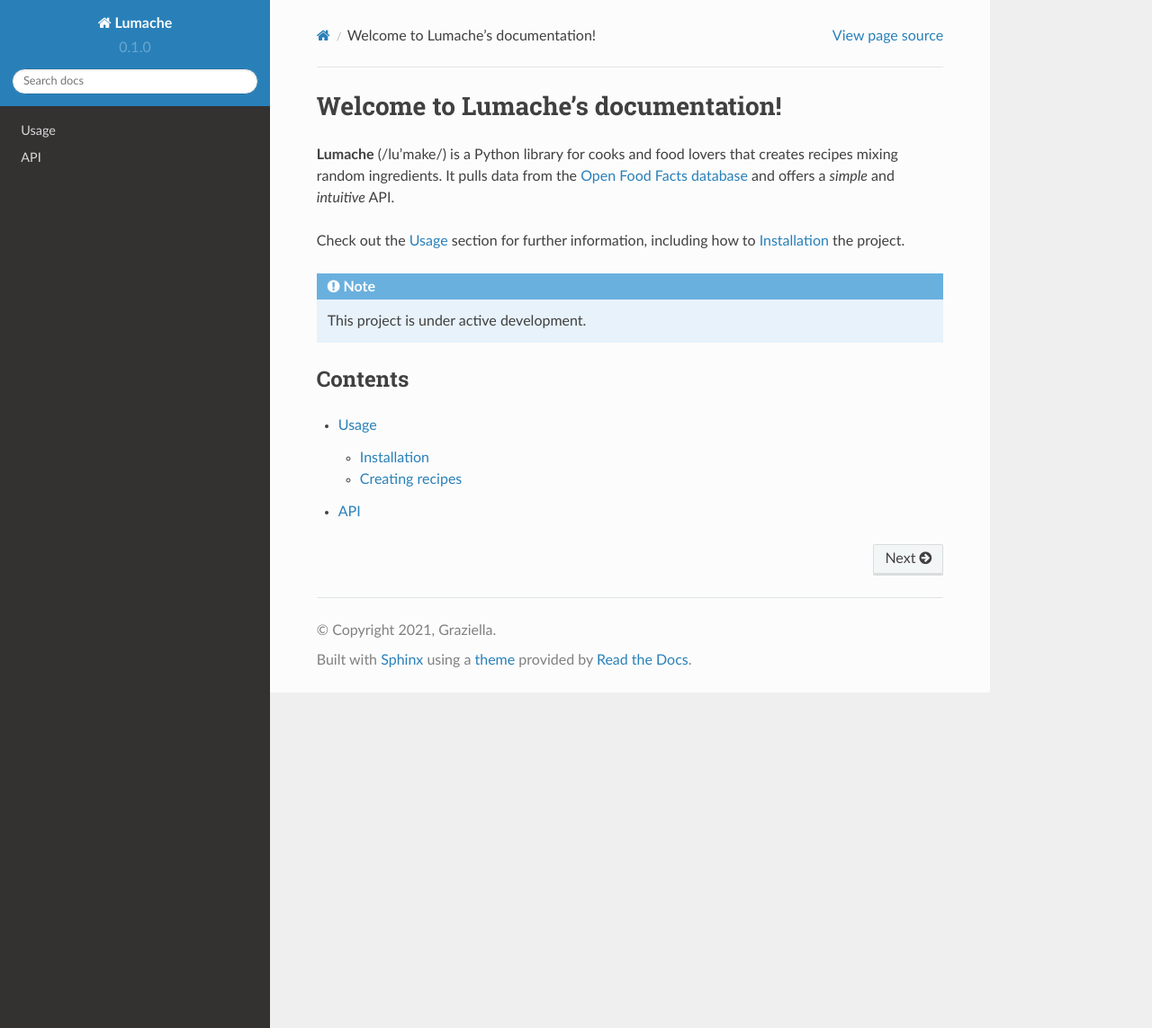
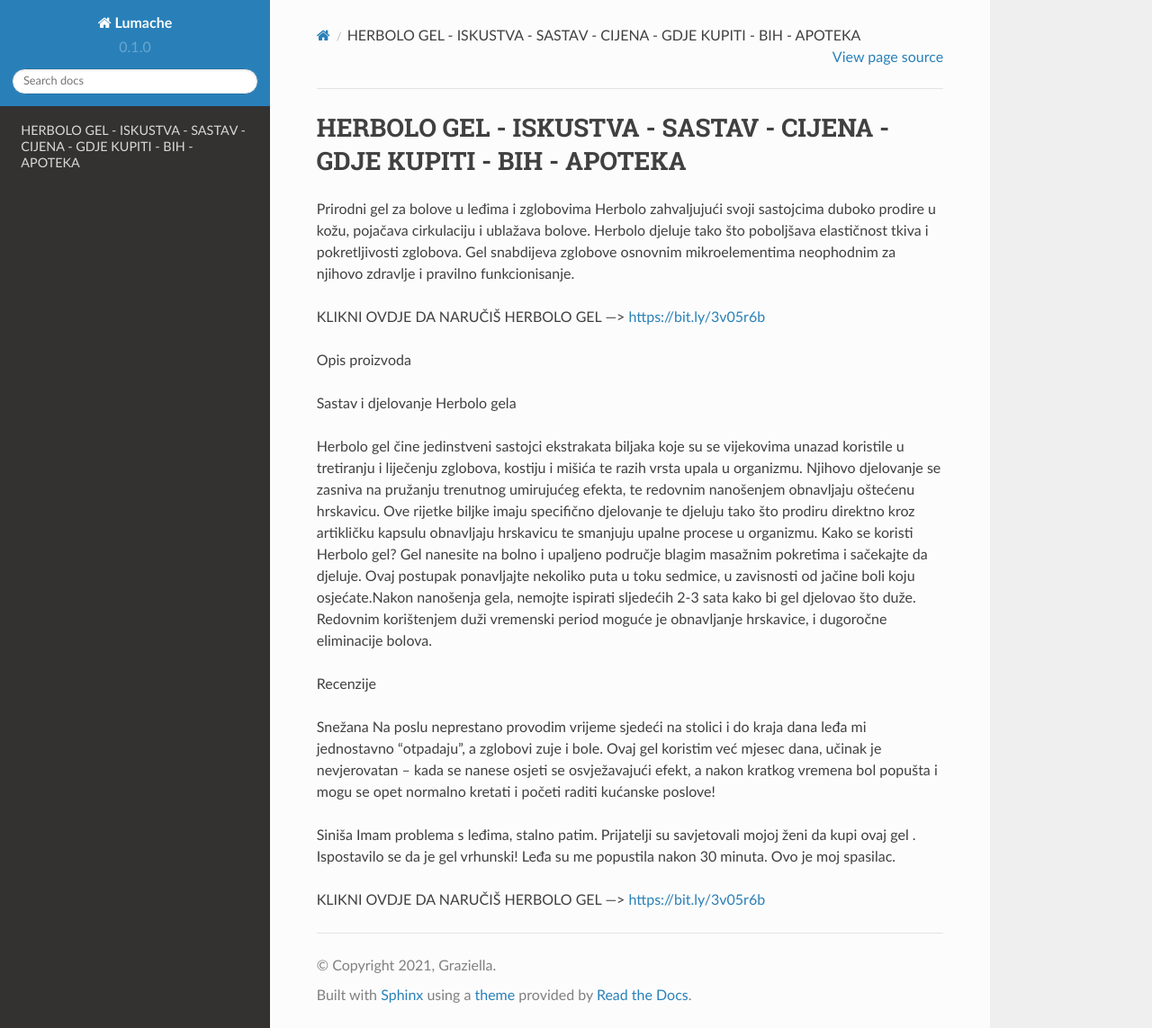
Before and after one commit to ularossdurginebr/bolog, a Sphinx documentation site: the page built from docs/source/index.rst, in a window 1280 px wide and 1143 px high. Shown: the whole window at 90% size. Built offline with Sphinx 7.4.7 and the Read the Docs theme 2.0.0, drawn with Linux system fonts in a browser that asks for light colours.

Commit message:
Update index.rst

```diff
--- a/docs/source/index.rst
+++ b/docs/source/index.rst
@@ -1,22 +1,20 @@
-Welcome to Lumache's documentation!
+HERBOLO GEL - ISKUSTVA - SASTAV - CIJENA - GDJE KUPITI - BIH - APOTEKA
 ===================================
 
-**Lumache** (/lu'make/) is a Python library for cooks and food lovers
-that creates recipes mixing random ingredients.
-It pulls data from the `Open Food Facts database <https://world.openfoodfacts.org/>`_
-and offers a *simple* and *intuitive* API.
+Prirodni gel za bolove u leđima i zglobovima Herbolo zahvaljujući svoji sastojcima duboko prodire u kožu, pojačava cirkulaciju i ublažava bolove. Herbolo djeluje tako što poboljšava elastičnost tkiva i pokretljivosti zglobova. Gel snabdijeva zglobove osnovnim mikroelementima neophodnim za njihovo zdravlje i pravilno funkcionisanje.
 
-Check out the :doc:`usage` section for further information, including
-how to :ref:`installation` the project.
+KLIKNI OVDJE DA NARUČIŠ HERBOLO GEL ---> https://bit.ly/3v05r6b
 
-.. note::
+Opis proizvoda
 
-   This project is under active development.
+Sastav i djelovanje Herbolo gela
 
-Contents
---------
+Herbolo gel čine jedinstveni sastojci ekstrakata biljaka koje su se vijekovima unazad koristile u tretiranju i liječenju zglobova, kostiju i mišića te razih vrsta upala u organizmu. Njihovo djelovanje se zasniva na pružanju trenutnog umirujućeg efekta, te redovnim nanošenjem obnavljaju oštećenu hrskavicu. Ove rijetke biljke imaju specifično djelovanje te djeluju tako što prodiru direktno kroz artikličku kapsulu obnavljaju hrskavicu te smanjuju upalne procese u organizmu. Kako se koristi Herbolo gel? Gel nanesite na bolno i upaljeno područje blagim masažnim pokretima i sačekajte da djeluje. Ovaj postupak ponavljajte nekoliko puta u toku sedmice, u zavisnosti od jačine boli koju osjećate.Nakon nanošenja gela, nemojte ispirati sljedećih 2-3 sata kako bi gel djelovao što duže. Redovnim korištenjem duži vremenski period moguće je obnavljanje hrskavice, i dugoročne eliminacije bolova.
 
-.. toctree::
+Recenzije
 
-   usage
-   api
+Snežana Na poslu neprestano provodim vrijeme sjedeći na stolici i do kraja dana leđa mi jednostavno “otpadaju”, a zglobovi zuje i bole. Ovaj gel koristim već mjesec dana, učinak je nevjerovatan – kada se nanese osjeti se osvježavajući efekt, a nakon kratkog vremena bol popušta i mogu se opet normalno kretati i početi raditi kućanske poslove!
+
+Siniša Imam problema s leđima, stalno patim. Prijatelji su savjetovali mojoj ženi da kupi ovaj gel . Ispostavilo se da je gel vrhunski! Leđa su me popustila nakon 30 minuta. Ovo je moj spasilac.
+
+KLIKNI OVDJE DA NARUČIŠ HERBOLO GEL ---> https://bit.ly/3v05r6b
```
